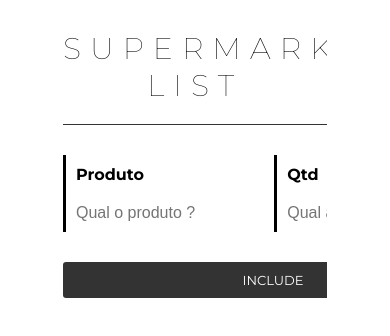
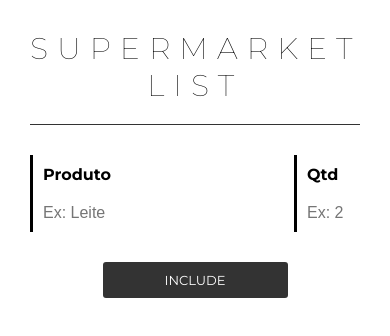
Before and after one commit to sergiohpreis/experiments, a React (Create React App) app in the folder supermarket-list/: page / in a window 390 px wide. Shown: the top 336 px of the page. Built offline with nearby package versions, Linux system fonts and the light colour scheme.

Commit message:
supermarket-list | Adjusting Responsive

```diff
--- a/supermarket-list/src/components/Form/Form.css
+++ b/supermarket-list/src/components/Form/Form.css
@@ -36,5 +36,21 @@
 }
 
 .form__button .button {
-    width: 400px;
+    width: 30%;
 }
+
+@media (max-width: 460px) {
+    .form {
+        width: 100%;
+    }
+
+    .form__button .button {
+        width: 50%;
+    }
+}
+
+@media (max-width: 380px) {
+    .form__title {
+        font-size: 20px;
+    }
+}
--- a/supermarket-list/src/components/Form/Form.js
+++ b/supermarket-list/src/components/Form/Form.js
@@ -16,10 +16,10 @@
         <div className="form">
             <h3 className="form__title">{props.title}</h3>
             <div className="form__container form__container--product">
-                <Input title="Produto" placeholder="Qual o produto ?" value={props.description} onChange={props.handleDescription} onKeyUp={shortcuts}/>
+                <Input title="Produto" placeholder="Ex: Leite" value={props.description} onChange={props.handleDescription} onKeyUp={shortcuts}/>
             </div>
             <div className="form__container form__container--qtd">
-                <Input title="Qtd" placeholder="Qual a quantidade ?" value={props.qtd} onChange={props.handleQtd} onKeyUp={shortcuts}/>
+                <Input title="Qtd" placeholder="Ex: 2" value={props.qtd} onChange={props.handleQtd} onKeyUp={shortcuts}/>
             </div>
             <div className="form__button">
                 <Button type="add" text="Include" onClick={props.handleInclude}/>
--- a/supermarket-list/src/components/Item/Item.css
+++ b/supermarket-list/src/components/Item/Item.css
@@ -28,3 +28,22 @@
     float: right;
     vertical-align: middle;
 }
+
+@media (max-width: 460px) {
+    .item__description {
+        display: block;
+        width: 100%;
+        text-align: center;
+        max-width: 100%;
+        overflow: auto;
+        white-space: initial;
+        font-size: 16px;
+    }
+
+    .item__actions {
+        float: none;
+        display: block;
+        text-align: center;
+        margin-top: 10px;
+    }
+};
```
